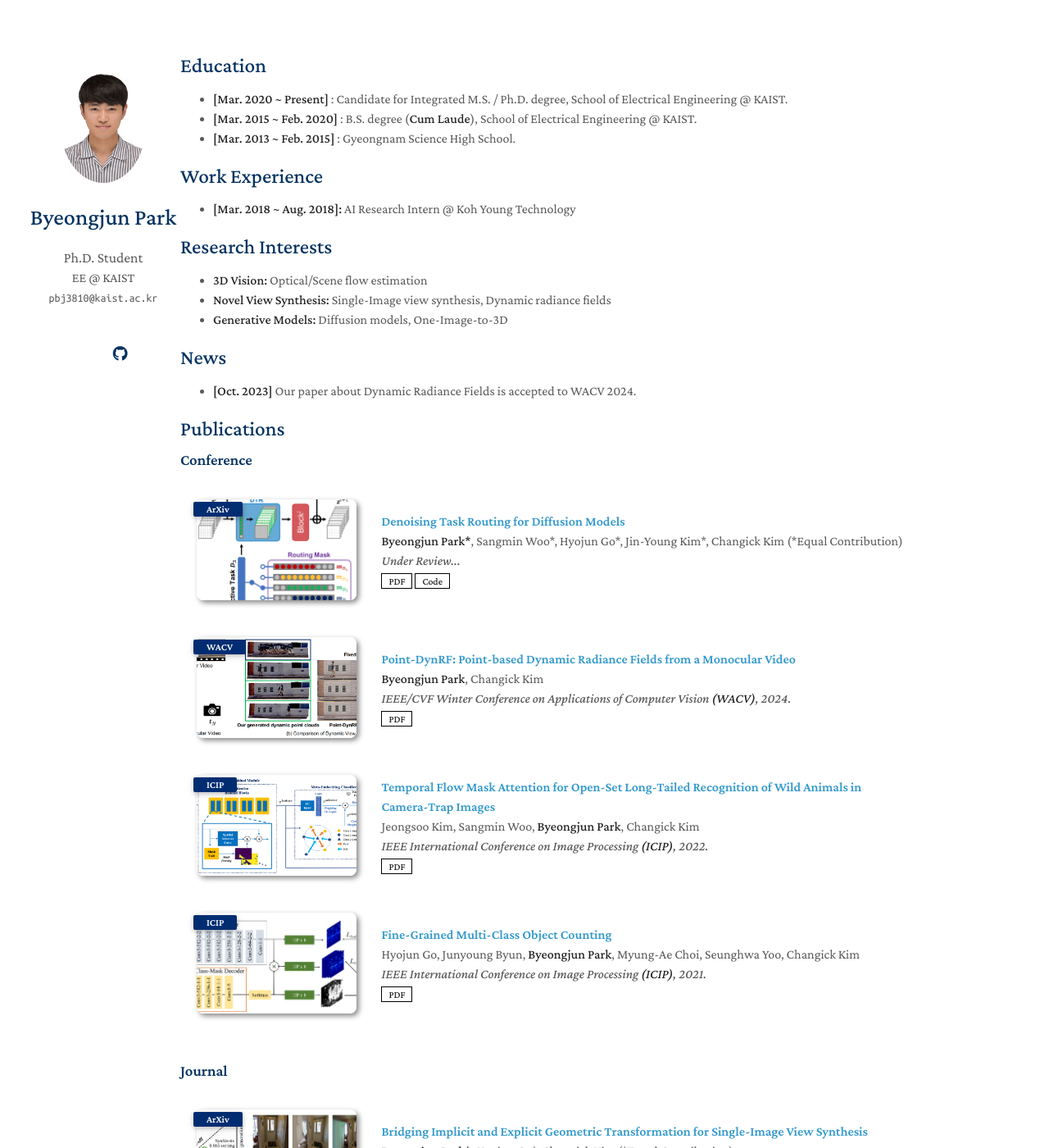
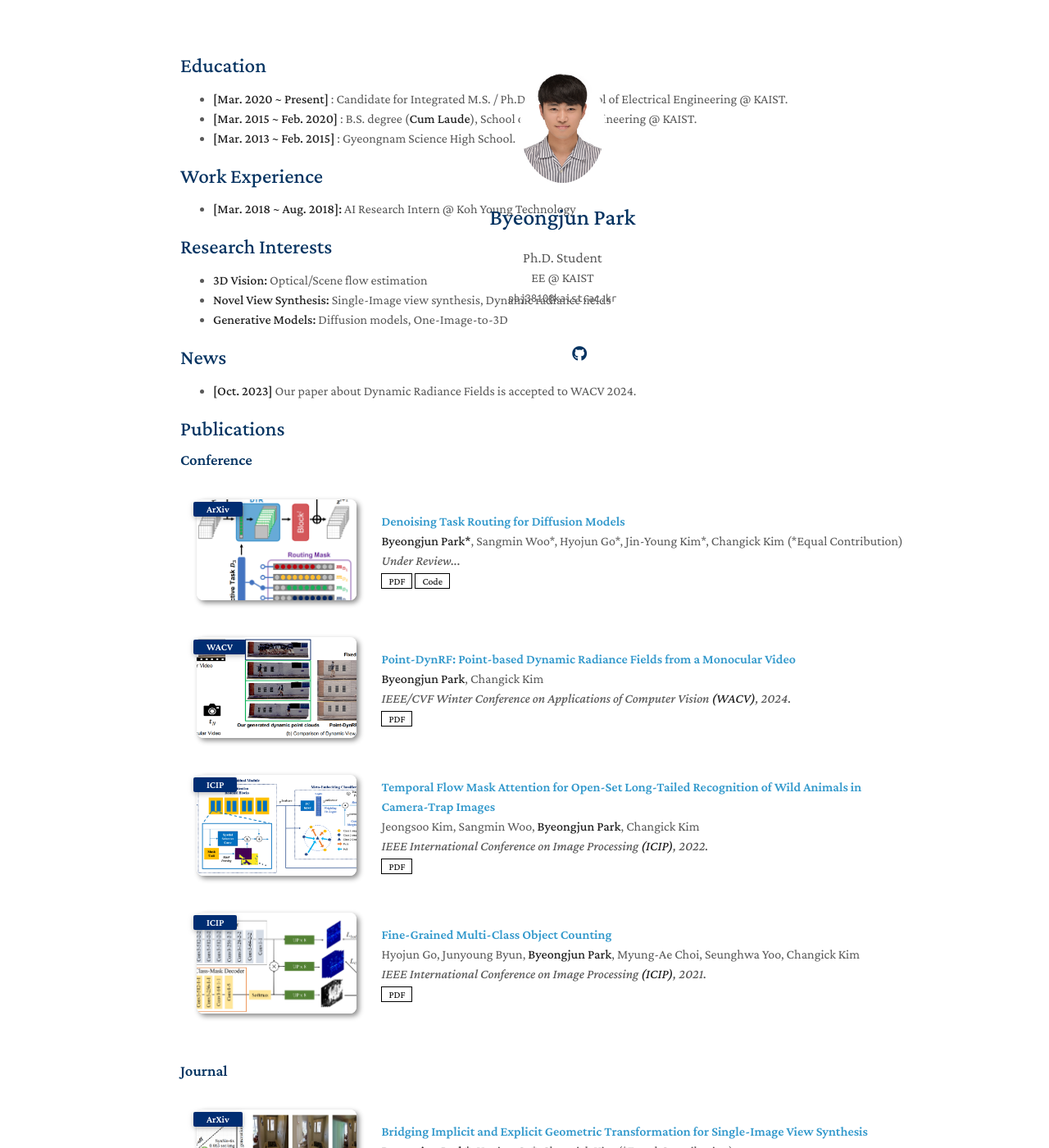
Before and after one commit to byeongjun-park/byeongjun-park.github.io, a Jekyll site: the page built from index.md, in a window 1280 px wide and 1400 px high. Shown: the whole window at 82% size. Built offline with Jekyll 4.4.1, drawn with Linux system fonts in a browser that asks for light colours; nearby versions of some CDN libraries; a style sheet for code colours, icons or effects is not loaded; our own code applies the rules of GitHub Pages for plain Markdown files.

Commit message:
profile update

```diff
--- a/_sass/minimal-light-no-dark-mode.scss
+++ b/_sass/minimal-light-no-dark-mode.scss
@@ -286,7 +286,8 @@ header {
   width:232px;
   float:left;
   position:fixed;
-  left:10px;
+  left: 50%;
+  transform: translateX(-30%);
   -webkit-font-smoothing:subpixel-antialiased;
   padding-top:4.0em;
   text-align:center
--- a/_sass/minimal-light.scss
+++ b/_sass/minimal-light.scss
@@ -359,7 +359,8 @@ header {
   width:232px;
   float:left;
   position:fixed;
-  left:10px;
+  left: 50%;
+  transform: translateX(-30%);
   -webkit-font-smoothing:subpixel-antialiased;
   padding-top:4.0em;
   text-align:center
```
